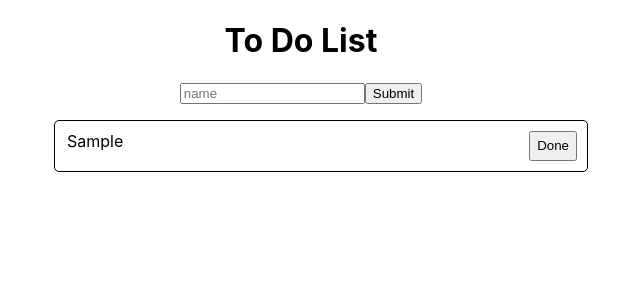
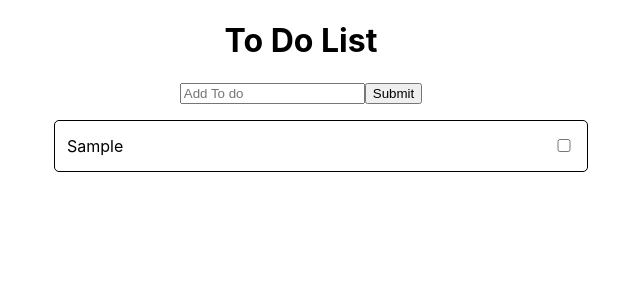
Before and after one commit to FS-24/todo-list, a React (Create React App) app: page / in a window 1280 px wide. Both pictures are taken after typing "Sample" into the empty fields and a click on the button "Submit". Shown: the top 300 px of the page, without its empty margins (339-979 px from the left). Built offline with nearby package versions, Linux system fonts and the light colour scheme.

Commit message:
separation of components

```diff
--- a/src/App.css
+++ b/src/App.css
@@ -5,6 +5,11 @@
 .App-logo {
   height: 40vmin;
   pointer-events: none;
+}
+
+.Done {
+  background-color: green;
+  color: white;
 }
 
 @media (prefers-reduced-motion: no-preference) {
@@ -46,6 +51,7 @@ ul div {
   margin: 10px auto;
   display: flex;
   justify-content: space-between;
+  align-items: center;
   width: 40vw;
   border: thin solid black;
   background: white;
@@ -54,3 +60,8 @@ ul div {
   padding: 10px;
   height: 30px;
 }
+
+ul input {
+  width: 20px;
+  font-size: 200px;
+}
--- a/src/App.js
+++ b/src/App.js
@@ -1,7 +1,7 @@
-import logo from "./logo.svg";
 import "./App.css";
 import { Component } from "react";
-
+import TodoList from "./components/todo-list/todo-list.component";
+import { ToDoForm } from "./components/todo-form/todo-form.component";
 class App extends Component {
   constructor() {
     super();
@@ -25,50 +25,31 @@ class App extends Component {
     }
   };
 
+  handleInput = (event) => {
+    this.setState({ value: event.target.value });
+  };
+
   render() {
     return (
       <div className="App">
         <h1>To Do List</h1>
-        <form
-          onSubmit={(event) => {
-            this.handleSubmit(event);
+        <ToDoForm
+          handleSubmit={this.handleSubmit}
+          handleInput={(event) => {
+            this.handleInput(event);
           }}
-        >
-          <input
-            type="text"
-            value={this.state.value}
-            placeholder="name"
-            onInput={(event) => {
-              this.setState({ value: event.target.value });
-            }}
-          />
-          <button type="submit">Submit</button>
-        </form>
-        <ul>
-          {this.state.tasks.map(({ id, title, done }, index) => {
-            return (
-              <div
-                key={id}
-                style={
-                  done
-                    ? { backgroundColor: "green", color: "White" }
-                    : { backgroundColor: "white", color: "black" }
-                }
-              >
-                <li>{title}</li>
-                <button
-                  onClick={() => {
-                    let { tasks } = this.state;
-                    tasks[index].done = !done;
-                    this.setState({ tasks: tasks });
-                  }}
-                >
-                  Done
-                </button>
-              </div>
-            );
-          })}
-        </ul>
+          value={this.state.value}
+          placeholder="Add To do"
+        />
+        <TodoList
+          tasks={this.state.tasks}
+          handleChange={(event) => {
+            console.log(event.target);
+            let { tasks } = this.state;
+            tasks[event.target.id].done = event.target.checked;
+            this.setState({ tasks: tasks });
+          }}
+        />
       </div>
     );
   }
--- /dev/null
+++ b/src/components/todo-form/todo-form.component.js
@@ -0,0 +1,13 @@
+export const ToDoForm = ({ handleSubmit, handleInput, value, placeholder }) => {
+  return (
+    <form onSubmit={handleSubmit}>
+      <input
+        type="text"
+        value={value}
+        placeholder={placeholder}
+        onInput={handleInput}
+      />
+      <button type="submit">Submit</button>
+    </form>
+  );
+};
--- /dev/null
+++ b/src/components/todo-list-item/todo-item.component.js
@@ -0,0 +1,8 @@
+export const TodoItem = ({ task, handleChange, index }) => {
+  return (
+    <div className={task.done ? "Done" : ""}>
+      <li>{task.title}</li>
+      <input id={index} type="checkbox" onChange={handleChange} />
+    </div>
+  );
+};
--- /dev/null
+++ b/src/components/todo-list/todo-list.component.js
@@ -0,0 +1,27 @@
+import { Component } from "react";
+import { TodoItem } from "../todo-list-item/todo-item.component";
+
+class TodoList extends Component {
+  constructor(props) {
+    super(props);
+  }
+
+  render() {
+    return (
+      <ul>
+        {this.props.tasks.map((task, index) => {
+          return (
+            <TodoItem
+              key={task.id}
+              task={task}
+              handleChange={this.props.handleChange}
+              index={index}
+            />
+          );
+        })}
+      </ul>
+    );
+  }
+}
+
+export default TodoList;
```
